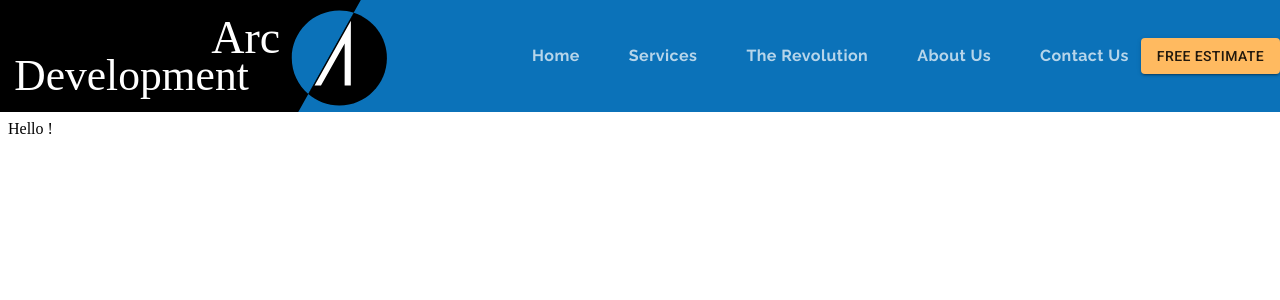
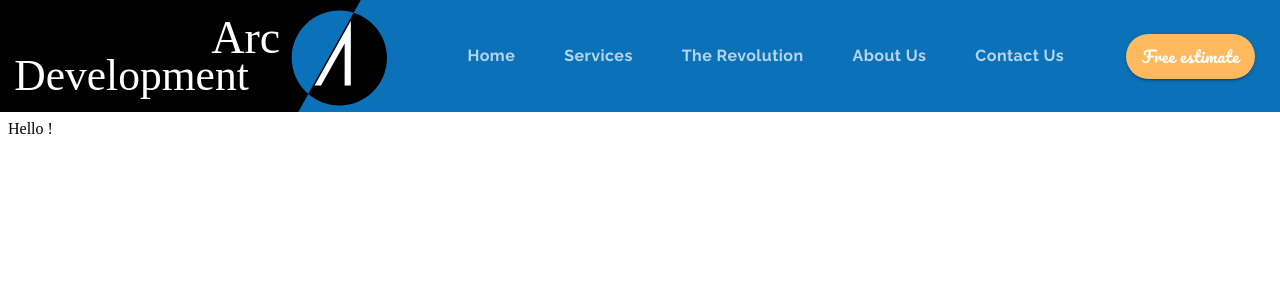
Before and after one commit to MalachiCunliffe/react-mui, a React (Create React App) app: page / in a window 1280 px wide. Shown: the top 300 px of the page. Built offline with nearby package versions, Linux system fonts and the light colour scheme.

Commit message:
style estimate button

```diff
--- a/src/components/ui/Header.js
+++ b/src/components/ui/Header.js
@@ -40,6 +40,13 @@
     minWidth: 10,
     marginLeft: "25px",
   },
+  button: {
+    ...theme.typography.estimate,
+    borderRadius: "50px",
+    marginLeft: "50px",
+    marginRight: "25px",
+    height: "45px"
+  }
 }));
 
 export default function Header(props) {
@@ -58,7 +65,7 @@
               <Tab className={classes.tab} label="About Us" />
               <Tab className={classes.tab} label="Contact Us" />
             </Tabs>
-            <Button variant="contained" color="secondary">Free estimate</Button>
+            <Button variant="contained" color="secondary" className={classes.button} >Free estimate</Button>
           </Toolbar>
         </AppBar>
       </ElevationScroll>
--- a/src/components/ui/Theme.js
+++ b/src/components/ui/Theme.js
@@ -19,9 +19,15 @@
     typography:{
         tab: {
             fontFamily: "Raleway",
-        textTransform: "none",
-        fontWeight: 700,
-        fontSize: "1rem"
+            textTransform: "none",
+            fontWeight: 700,
+            fontSize: "1rem"
+        },
+        estimate: {
+            fontFamily: "Pacifico",
+            fontSize: "1rem",
+            textTransform: "none",
+            color: "white"
         }
     }
 })
```
